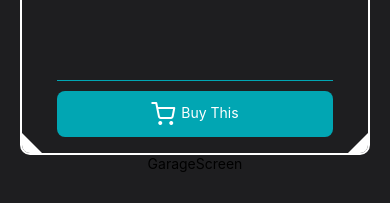
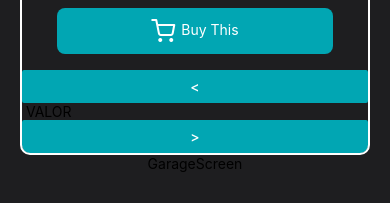
Before and after one commit to Marcos9868/lamborghini-garage-lesson, a React Native app: screen / in a window 390 px wide. Shown: the part 638-841 px from the top of the page. Built offline with nearby package versions, Linux system fonts and the light colour scheme.

Commit message:
Feat: component
Add priceControl render

```diff
--- a/src/components/Card/CardView.tsx
+++ b/src/components/Card/CardView.tsx
@@ -1,4 +1,4 @@
-import { View, Image, Text } from 'react-native'
+import { View, Image, Text, Button } from 'react-native'
 import React from 'react'
 import styles from './Styles'
 import '../../../index.d.ts'
@@ -28,6 +28,15 @@
       source={{ uri: `${BASE_CAR_URL}/1.png` }}
     />
   );
+
+  const renderPriceControl = () => (
+    <View style={styles.priceContainer}>
+      <Button color={"#01A6B3"} title="<" onPress={() => {}}/>
+      <Text style={styles.priceLabel}> VALOR</Text>
+      <Button color={"#01A6B3"} title=">" onPress={() => {}}/>
+    </View>
+  );
+
   return (
     <View style={styles.imageContainer}>
       {renderLogoBox()}
@@ -36,6 +45,7 @@
       {renderCarLogo()}
       <Divider />
       <BuyButton />
+      {renderPriceControl()}
     </View>
   );
 }
```
